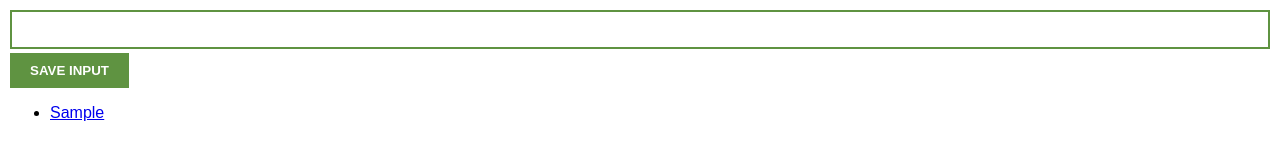
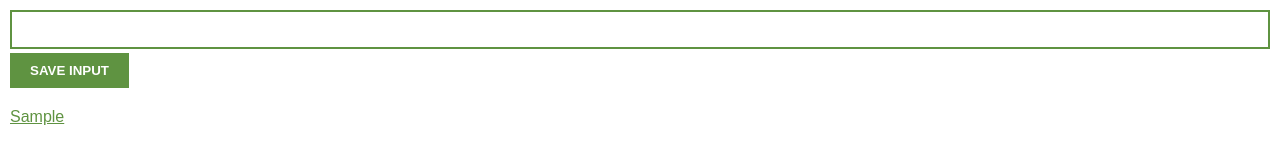
Before and after one commit to JFleming566/chrome-extension-tutorial, a plain HTML site: page index.html in a window 1280 px wide. Both pictures are taken after typing "Sample" into the empty fields and a click on the button "SAVE INPUT". Drawn offline with Linux system fonts and the light colour scheme.

```diff
--- a/index.css
+++ b/index.css
@@ -22,3 +22,17 @@ button {
     padding: 10px 20px;
     margin-top: 2px;
 }
+
+#ul-el {
+    margin-top: 20px;
+    list-style-type: none;
+    padding-left: 0;
+}
+
+#ul-el li {
+    margin-top: 5px;
+}
+
+#ul-el a {
+    color: #5f9341;
+}
--- a/index.js
+++ b/index.js
@@ -16,8 +16,14 @@ inputBtn.addEventListener("click", function(){
 function renderLeads () {
     let listItems = "";
     for (let i = 0; i < myLeads.length; i++) {
-        // listItems = "<li><a target='_blank' href = 'https://" + myLeads[i] + "'>" + myLeads[i] + "</a></li>";
-        listItems = `<li><a target='_blank' href = 'https://${myLeads[i]}' > ${myLeads[i]} </a></li>`;
+      // "https://" added to href so that the link will work while the file is saved on local
+        listItems = `
+                    <li>
+                    <a target='_blank' href='https://${myLeads[i]}'>
+                        ${myLeads[i]}
+                    </a>
+                    </li>
+                    `;
         }
         ulEl.innerHTML += listItems;
 }
```
